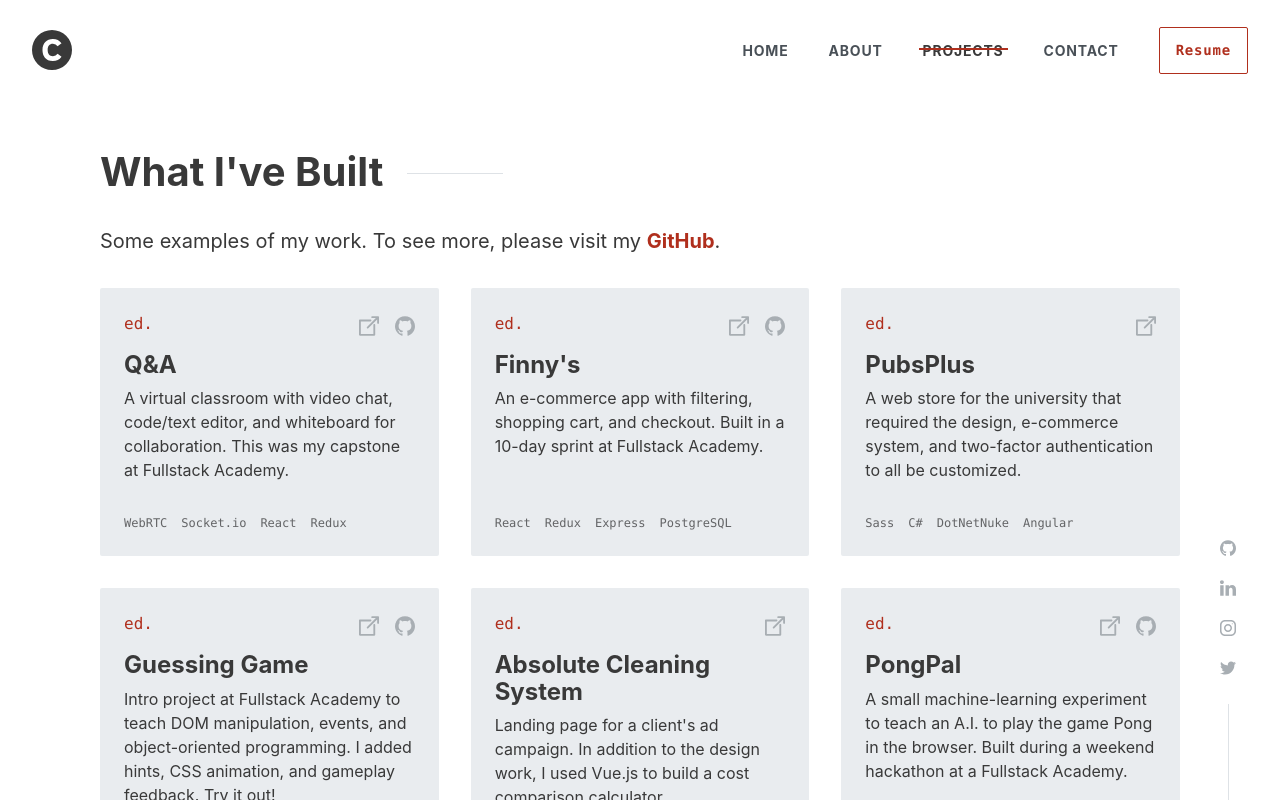
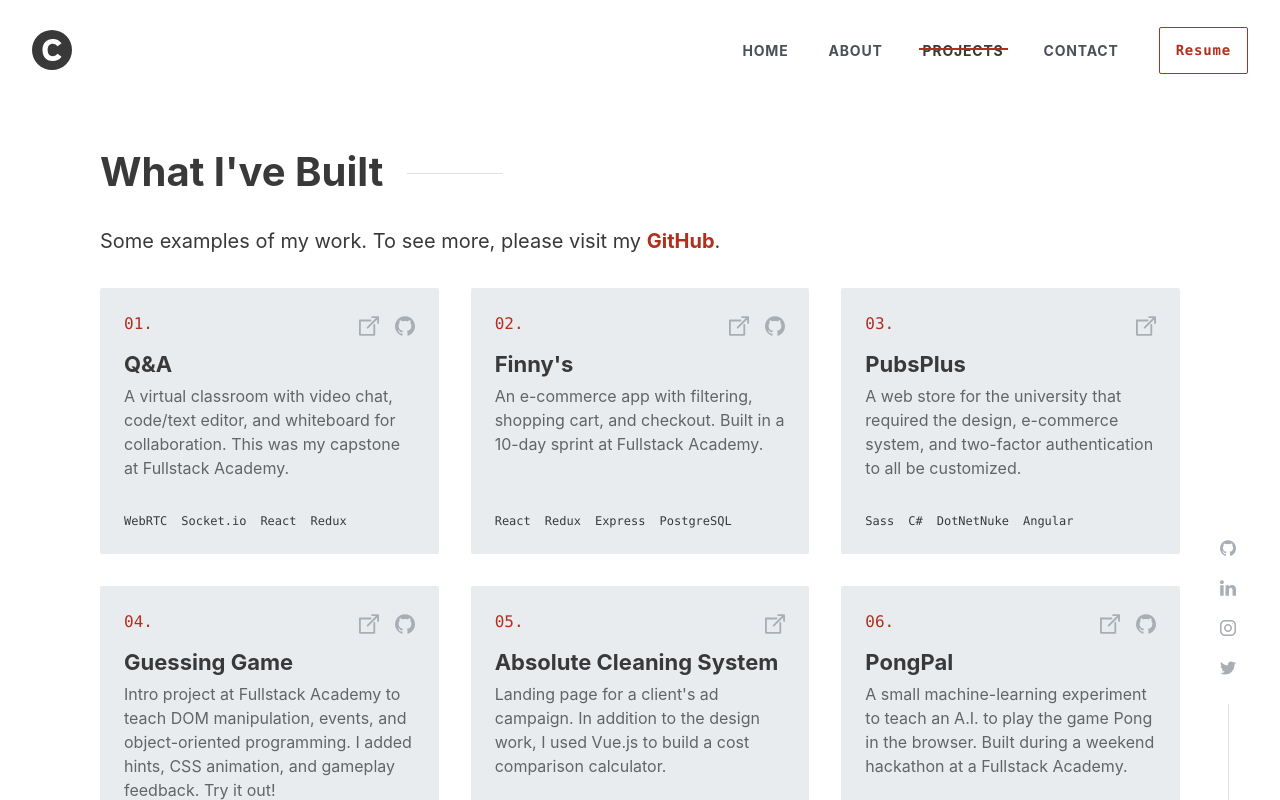
Before and after one commit to chrismlusk/chrismlusk, a Next.js app: page /projects in a window 1280 px wide. Shown: the top 800 px of the page. Built offline with nearby package versions, Linux system fonts and the light colour scheme; a web font is replaced by a local one.

Commit message:
tweak single project styles

```diff
--- a/components/SingleProject.js
+++ b/components/SingleProject.js
@@ -70,11 +70,12 @@ const ProjectBody = styled.div`
   margin-bottom: 2rem;
 
   h3 {
-    font-size: 1.5em;
+    font-size: 1.375em;
   }
 
   p {
     font-size: 1rem;
+    color: ${({ theme }) => theme.color.gray600};
   }
 `;
 
@@ -86,7 +87,6 @@ const ProjectFooter = styled.div`
     flex-wrap: wrap;
 
     li {
-      color: ${({ theme }) => theme.color.gray600};
       font-family: ${({ theme }) => theme.fontFamily.mono};
       font-size: .75em;
       margin-right: .875rem;
@@ -98,11 +98,11 @@ const ProjectFooter = styled.div`
   }
 `;
 
-const SingleProject = ({ project }) => (
+const SingleProject = ({ project, number }) => (
   <Project>
     <ProjectInner>
       <ProjectHeader>
-        <ProjectNumber>{`${(`0${project.id}`).slice(-2)}.`}</ProjectNumber>
+        <ProjectNumber>{`${(`0${number + 1}`).slice(-2)}.`}</ProjectNumber>
         <ProjectIcons>
           {project.demo && (
             <a href={project.demo} target="_blank" rel="nofollow noopener noreferrer" aria-label="External link">
```
